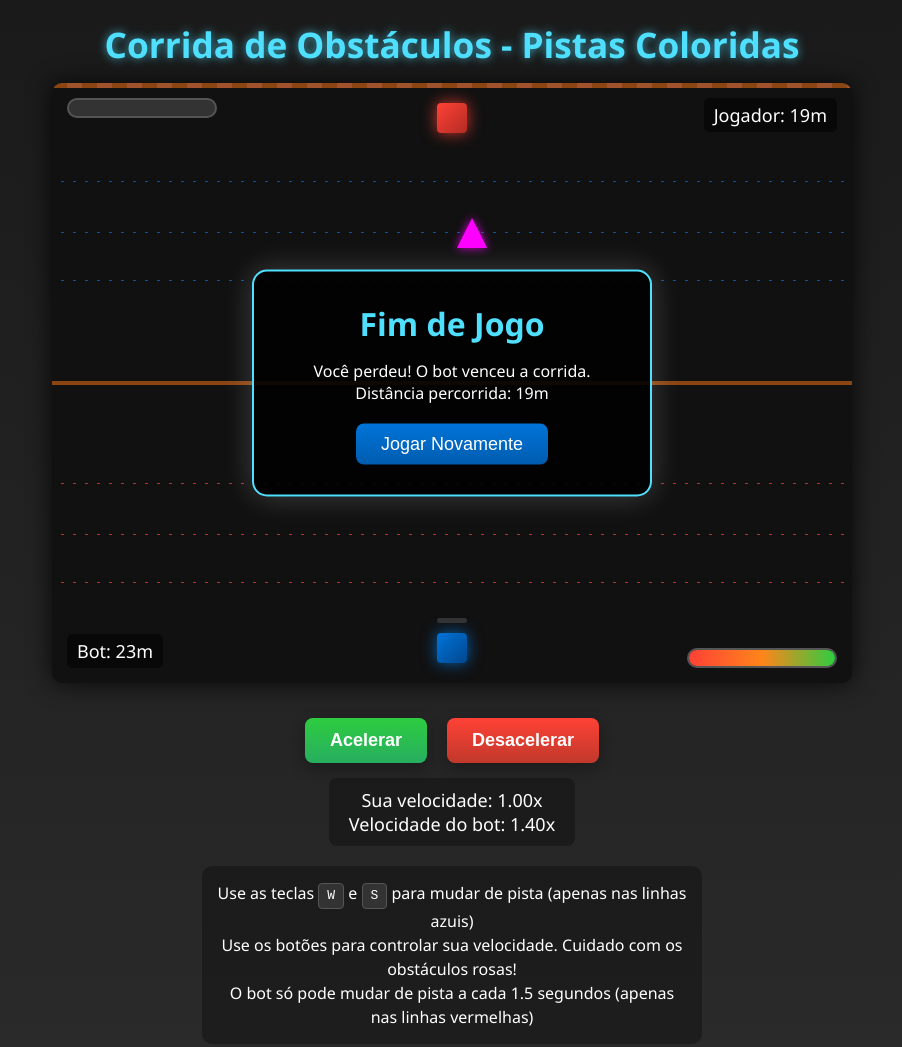
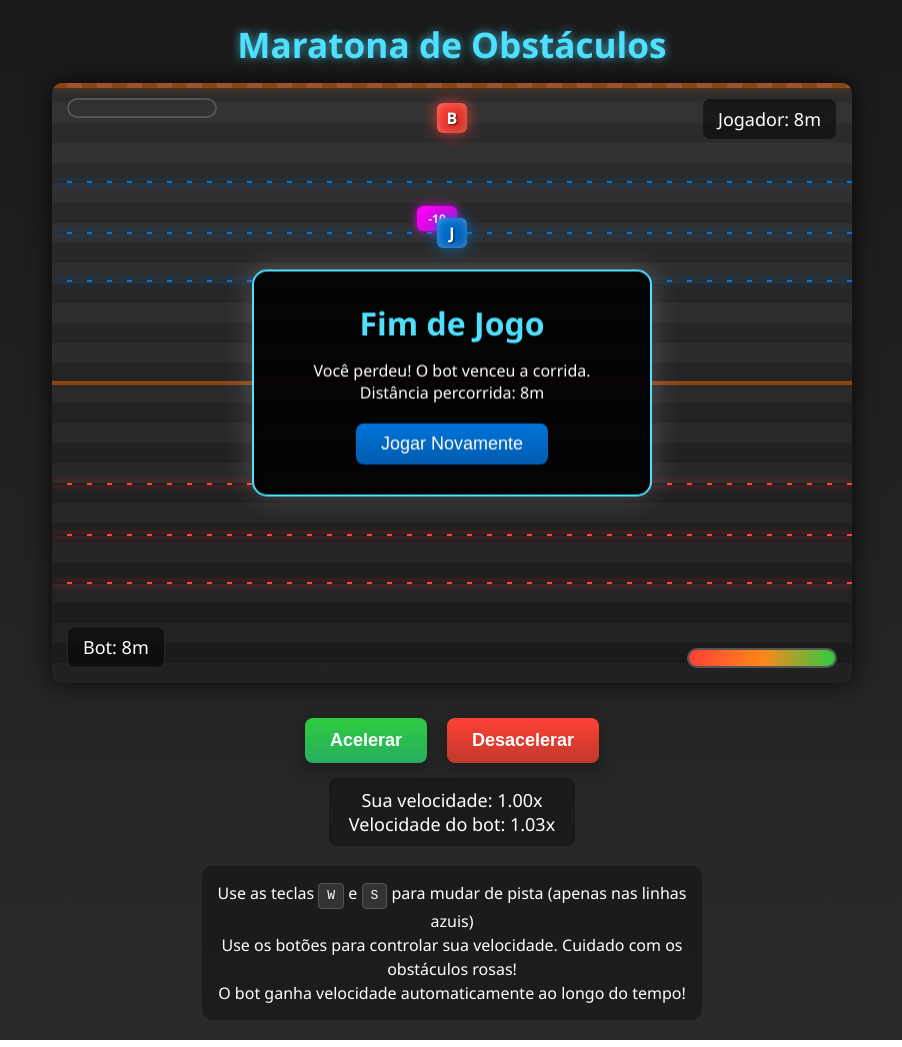
Before and after one commit to Z01NH0/Racing-Stars, a plain HTML site: page index.html in a window 1280 px wide. Shown: the whole page, without its empty margins (188-1090 px from the left). Drawn offline with Linux system fonts and the light colour scheme.

Commit message:
v0.6 beta

```diff
--- a/index.html
+++ b/index.html
@@ -3,7 +3,7 @@
 <head>
     <meta charset="UTF-8">
     <meta name="viewport" content="width=device-width, initial-scale=1.0">
-    <title>Corrida de Obstáculos - Pistas Coloridas</title>
+    <title>Maratona de Obstáculos</title>
     <style>
         * {
             margin: 0;
@@ -37,7 +37,6 @@
             position: relative;
             width: 800px;
             height: 600px;
-            background-color: #111;
             border-radius: 10px;
             overflow: hidden;
             box-shadow: 0 0 25px rgba(0, 0, 0, 0.8);
@@ -48,8 +47,26 @@
             position: absolute;
             width: 100%;
             height: 100%;
+            background: linear-gradient(to bottom, #2d2d2d, #1a1a1a);
+            overflow: hidden;
         }
 
+        /* Efeito de pista */
+        #track::before {
+            content: '';
+            position: absolute;
+            width: 100%;
+            height: 100%;
+            background: repeating-linear-gradient(
+                to bottom,
+                transparent,
+                transparent 20px,
+                rgba(255, 255, 255, 0.03) 20px,
+                rgba(255, 255, 255, 0.03) 40px
+            );
+        }
+
+        /* Divisão central */
         #divider {
             position: absolute;
             top: 0;
@@ -64,6 +81,7 @@
                 #A0522D 30px
             );
             z-index: 2;
+            box-shadow: 0 0 10px rgba(139, 69, 19, 0.7);
         }
 
         .player-area {
@@ -83,64 +101,85 @@
             border-top: 2px solid #8B4513;
         }
 
-        .lane {
+        /* Linhas da pista - azuis para jogador */
+        .player-lane {
             position: absolute;
             width: 100%;
-            height: 1px;
-        }
-
-        .player-lane {
+            height: 2px;
             background: repeating-linear-gradient(
                 90deg,
                 transparent,
-                transparent 9px,
-                rgba(0, 116, 217, 0.7) 9px,
-                rgba(0, 116, 217, 0.7) 12px
+                transparent 15px,
+                #0074D9 15px,
+                #0074D9 20px
             );
+            box-shadow: 0 0 8px rgba(0, 116, 217, 0.6);
         }
 
+        /* Linhas da pista - vermelhas para bot */
         .bot-lane {
+            position: absolute;
+            width: 100%;
+            height: 2px;
             background: repeating-linear-gradient(
                 90deg,
                 transparent,
-                transparent 9px,
-                rgba(255, 65, 54, 0.7) 9px,
-                rgba(255, 65, 54, 0.7) 12px
+                transparent 15px,
+                #FF4136 15px,
+                #FF4136 20px
             );
+            box-shadow: 0 0 8px rgba(255, 65, 54, 0.6);
         }
 
-        .player {
+        /* Corredores */
+        .runner {
             position: absolute;
             width: 30px;
             height: 30px;
-            border-radius: 4px;
+            border-radius: 6px;
             z-index: 10;
-            transition: transform 0.2s;
+            transition: all 0.2s ease;
+            display: flex;
+            justify-content: center;
+            align-items: center;
+            font-weight: bold;
+            color: white;
+            text-shadow: 1px 1px 2px rgba(0, 0, 0, 0.7);
         }
 
         #player {
-            background: linear-gradient(135deg, #0074D9, #00478f);
-            box-shadow: 0 0 15px rgba(0, 116, 217, 0.8);
-            bottom: 20px;
+            background: linear-gradient(135deg, #0074D9, #005caf);
+            box-shadow: 0 0 15px rgba(0, 116, 217, 0.8), inset 0 0 10px rgba(255, 255, 255, 0.3);
+            top: 135px;
             left: 385px;
         }
 
+        #player::after {
+            content: 'J';
+        }
+
         #bot {
-            background: linear-gradient(135deg, #FF4136, #b32c23);
-            box-shadow: 0 0 15px rgba(255, 65, 54, 0.8);
-            top: 20px;
+            background: linear-gradient(135deg, #FF4136, #cc2b20);
+            box-shadow: 0 0 15px rgba(255, 65, 54, 0.8), inset 0 0 10px rgba(255, 255, 255, 0.3);
+            bottom: 135px;
             left: 385px;
         }
 
+        #bot::after {
+            content: 'B';
+        }
+
+        /* Barras de saúde */
         .health-bar {
             position: absolute;
             width: 150px;
             height: 20px;
-            background-color: #333;
+            background-color: rgba(51, 51, 51, 0.8);
             border: 2px solid #555;
             border-radius: 10px;
             overflow: hidden;
             z-index: 20;
+            backdrop-filter: blur(2px);
         }
 
         .health-fill {
@@ -160,13 +199,16 @@
             right: 15px;
         }
 
+        /* Display de distância */
         .distance-display {
             position: absolute;
             font-size: 18px;
             background: rgba(0, 0, 0, 0.5);
-            padding: 5px 10px;
-            border-radius: 5px;
+            padding: 8px 15px;
+            border-radius: 8px;
             z-index: 20;
+            backdrop-filter: blur(2px);
+            border: 1px solid rgba(255, 255, 255, 0.1);
         }
 
         #player-distance {
@@ -179,9 +221,11 @@
             left: 15px;
         }
 
+        /* Obstáculos */
         .obstacle {
             position: absolute;
             z-index: 5;
+            border-radius: 4px;
         }
 
         .triangle {
@@ -196,11 +240,18 @@
         .rectangle {
             width: 40px;
             height: 25px;
-            background-color: #FF00FF;
-            border-radius: 4px;
+            background: linear-gradient(135deg, #ff00ff, #cc00cc);
+            border-radius: 6px;
             filter: drop-shadow(0 0 5px rgba(255, 0, 255, 0.8));
+            display: flex;
+            justify-content: center;
+            align-items: center;
+            color: white;
+            font-weight: bold;
+            font-size: 12px;
         }
 
+        /* Controles */
         .controls {
             display: flex;
             gap: 20px;
@@ -238,6 +289,7 @@
             transform: translateY(-3px);
         }
 
+        /* Display de velocidade */
         .speed-display {
             margin-top: 15px;
             font-size: 18px;
@@ -245,8 +297,10 @@
             background: rgba(0, 0, 0, 0.3);
             padding: 10px 20px;
             border-radius: 8px;
+            backdrop-filter: blur(2px);
         }
 
+        /* Tela de game over */
         #game-over {
             position: absolute;
             top: 50%;
@@ -260,6 +314,7 @@
             display: none;
             box-shadow: 0 0 30px rgba(255, 255, 255, 0.2);
             border: 2px solid #4fe0ff;
+            backdrop-filter: blur(5px);
         }
 
         #game-over h2 {
@@ -285,6 +340,7 @@
             transform: scale(1.05);
         }
 
+        /* Instruções */
         .instructions {
             margin-top: 20px;
             text-align: center;
@@ -293,6 +349,7 @@
             background: rgba(0, 0, 0, 0.3);
             padding: 15px;
             border-radius: 10px;
+            backdrop-filter: blur(2px);
         }
 
         .key {
@@ -304,53 +361,43 @@
             font-family: monospace;
         }
 
-        .cooldown-indicator {
-            position: absolute;
-            width: 30px;
-            height: 5px;
-            background: #333;
-            border-radius: 3px;
-            overflow: hidden;
-            z-index: 15;
+        /* Efeito de movimento */
+        @keyframes moveRoad {
+            from { background-position: 0 0; }
+            to { background-position: 0 40px; }
         }
 
-        .cooldown-fill {
-            height: 100%;
-            background: #2ECC40;
-            width: 0%;
-            transition: width 0.1s linear;
-        }
-
-        #bot-cooldown {
-            bottom: 60px;
-            left: 385px;
+        .moving {
+            animation: moveRoad 0.5s linear infinite;
         }
     </style>
 </head>
 <body>
-    <h1>Corrida de Obstáculos - Pistas Coloridas</h1>
+    <h1>Maratona de Obstáculos</h1>
 
     <div id="game-container">
         <div id="track">
             <div id="divider"></div>
 
+            <!-- Área do jogador com linhas azuis -->
             <div id="player-area" class="player-area">
-                <!-- Linhas azuis para o jogador -->
-                <div class="lane player-lane" style="top: 33%"></div>
-                <div class="lane player-lane" style="top: 50%"></div>
-                <div class="lane player-lane" style="top: 66%"></div>
+                <div class="player-lane" style="top: 33%"></div>
+                <div class="player-lane" style="top: 50%"></div>
+                <div class="player-lane" style="top: 66%"></div>
             </div>
 
+            <!-- Área do bot com linhas vermelhas -->
             <div id="bot-area" class="player-area">
-                <!-- Linhas vermelhas para o bot -->
-                <div class="lane bot-lane" style="top: 33%"></div>
-                <div class="lane bot-lane" style="top: 50%"></div>
-                <div class="lane bot-lane" style="top: 66%"></div>
+                <div class="bot-lane" style="top: 33%"></div>
+                <div class="bot-lane" style="top: 50%"></div>
+                <div class="bot-lane" style="top: 66%"></div>
             </div>
 
-            <div id="player" class="player"></div>
-            <div id="bot" class="player"></div>
+            <!-- Corredores -->
+            <div id="player" class="runner"></div>
+            <div id="bot" class="runner"></div>
 
+            <!-- Barras de saúde -->
             <div id="player-health" class="health-bar">
                 <div id="player-health-fill" class="health-fill"></div>
             </div>
@@ -359,13 +406,11 @@
                 <div id="bot-health-fill" class="health-fill"></div>
             </div>
 
+            <!-- Distâncias -->
             <div id="player-distance" class="distance-display">Jogador: 0m</div>
             <div id="bot-distance" class="distance-display">Bot: 0m</div>
 
-            <div id="bot-cooldown" class="cooldown-indicator">
-                <div id="bot-cooldown-fill" class="cooldown-fill"></div>
-            </div>
-
+            <!-- Tela de game over -->
             <div id="game-over">
                 <h2>Fim de Jogo</h2>
                 <p id="game-result"></p>
@@ -374,20 +419,23 @@
         </div>
     </div>
 
+    <!-- Controles -->
     <div class="controls">
         <button id="accelerate" class="control-btn">Acelerar</button>
         <button id="decelerate" class="control-btn">Desacelerar</button>
     </div>
 
+    <!-- Display de velocidade -->
     <div class="speed-display">
         <div>Sua velocidade: <span id="player-speed">1.00</span>x</div>
         <div>Velocidade do bot: <span id="bot-speed">1.00</span>x</div>
     </div>
 
+    <!-- Instruções -->
     <div class="instructions">
         <p>Use as teclas <span class="key">W</span> e <span class="key">S</span> para mudar de pista (apenas nas linhas azuis)</p>
         <p>Use os botões para controlar sua velocidade. Cuidado com os obstáculos rosas!</p>
-        <p>O bot só pode mudar de pista a cada 1.5 segundos (apenas nas linhas vermelhas)</p>
+        <p>O bot ganha velocidade automaticamente ao longo do tempo!</p>
     </div>
 
     <script>
@@ -409,14 +457,15 @@
             decelerationRate: 0.04,
             maxSpeed: 3.0,
             minSpeed: 0.5,
-            botCooldown: 0,
-            botCooldownMax: 90, // 1.5 segundos em frames (60fps = 90 frames)
+            botSpeedIncrease: 0.03, // Aumento de velocidade do bot por segundo
             obstacleFrequency: 2000, // Quanto maior, menos obstáculos
-            minObstacleFrequency: 500 // Frequência mínima de obstáculos
+            minObstacleFrequency: 500, // Frequência mínima de obstáculos
+            lastBotSpeedIncrease: 0 // Timestamp do último aumento de velocidade do bot
         };
 
         // Elementos do DOM
         const gameContainer = document.getElementById('game-container');
+        const track = document.getElementById('track');
         const player = document.getElementById('player');
         const bot = document.getElementById('bot');
         const playerHealthFill = document.getElementById('player-health-fill');
@@ -430,11 +479,10 @@
         const restartBtn = document.getElementById('restart');
         const playerDistanceDisplay = document.getElementById('player-distance');
         const botDistanceDisplay = document.getElementById('bot-distance');
-        const botCooldownFill = document.getElementById('bot-cooldown-fill');
 
         // Posições Y das pistas (para área do jogador e do bot)
-        const playerLanePositions = [90, 150, 210]; // Top, middle, bottom
-        const botLanePositions = [390, 450, 510];   // Top, middle, bottom
+       const playerLanePositions = [85, 135, 185]; // Top, middle, bottom (parte de cima)
+const botLanePositions = [390, 450, 510];   // Top, middle, bottom (parte de baixo)
 
         // Inicializar o jogo
         function initGame() {
@@ -449,12 +497,11 @@
             gameConfig.playerDistance = 0;
             gameConfig.botDistance = 0;
             gameConfig.obstacleFrequency = 2000;
-            gameConfig.botCooldown = 0;
+            gameConfig.lastBotSpeedIncrease = Date.now();
 
             updateHealthBars();
             updateSpeedDisplays();
             updateDistanceDisplays();
-            updateBotCooldown();
 
             // Reposicionar jogadores
             player.style.bottom = '20px';
@@ -464,6 +511,9 @@
 
             // Remover obstáculos antigos
             document.querySelectorAll('.obstacle').forEach(obs => obs.remove());
+
+            // Iniciar animação da pista
+            track.classList.add('moving');
 
             gameOverDisplay.style.display = 'none';
         }
@@ -480,6 +530,16 @@
                 gameConfig.minObstacleFrequency,
                 2000 - difficultyLevel * 150
             );
+        }
+
+        // Aumentar velocidade do bot com o tempo
+        function increaseBotSpeed() {
+            const now = Date.now();
+            if (now - gameConfig.lastBotSpeedIncrease >= 1000) { // A cada segundo
+                gameConfig.botSpeed = Math.min(gameConfig.botSpeed + gameConfig.botSpeedIncrease, gameConfig.maxSpeed);
+                gameConfig.lastBotSpeedIncrease = now;
+                updateSpeedDisplays();
+            }
         }
 
         // Gerar obstáculos
@@ -515,6 +575,12 @@
             obstacle.dataset.area = area;
             obstacle.dataset.lane = lane;
 
+            if (!isTriangle) {
+                const damageText = document.createElement('span');
+                damageText.textContent = '-10';
+                obstacle.appendChild(damageText);
+            }
+
             gameContainer.appendChild(obstacle);
 
             // Adicionar aos obstáculos ativos
@@ -523,8 +589,19 @@
                 lane: lane,
                 area: area,
                 type: isTriangle ? 'triangle' : 'rectangle',
-                x: 800
+                x: 800,
+                y: area === 'player' ? playerLanePositions[lane] : botLanePositions[lane],
+                width: isTriangle ? 30 : 40,
+                height: isTriangle ? 30 : 25
             });
+        }
+
+        // Verificar colisão entre dois objetos
+        function checkCollision(obj1, obj2) {
+            return obj1.x < obj2.x + obj2.width &&
+                   obj1.x + obj1.width > obj2.x &&
+                   obj1.y < obj2.y + obj2.height &&
+                   obj1.y + obj1.height > obj2.y;
         }
 
         // Atualizar obstáculos
@@ -543,20 +620,48 @@
 
                 obstacle.element.style.left = `${obstacle.x}px`;
 
-                // Verificar colisão
-                if (obstacle.x < 420 && obstacle.x > 380) {
+                // Verificar colisão apenas se o obstáculo estiver perto do corredor
+                if (obstacle.x < 450 && obstacle.x > 300) {
+                    // Definir as áreas dos corredores
+                    const playerRect = {
+                        x: 385,
+                        y: playerLanePositions[gameConfig.playerLane] - 15,
+                        width: 30,
+                        height: 30
+                    };
+
+                    const botRect = {
+                        x: 385,
+                        y: botLanePositions[gameConfig.botLane] - 15,
+                        width: 30,
+                        height: 30
+                    };
+
+                    // Definir a área do obstáculo
+                    const obstacleRect = {
+                        x: obstacle.x,
+                        y: obstacle.y - (obstacle.type === 'triangle' ? 15 : 12),
+                        width: obstacle.width,
+                        height: obstacle.height
+                    };
+
+                    // Verificar colisão apenas se estiver na mesma pista
                     if (obstacle.area === 'player' && obstacle.lane === gameConfig.playerLane) {
+                        if (checkCollision(playerRect, obstacleRect)) {
                             takeDamage('player');
                             // Efeito visual de colisão
                             player.style.transform = 'scale(1.3)';
                             setTimeout(() => { player.style.transform = 'scale(1)'; }, 300);
                         }
+                    }
 
                     if (obstacle.area === 'bot' && obstacle.lane === gameConfig.botLane) {
+                        if (checkCollision(botRect, obstacleRect)) {
                             takeDamage('bot');
                             // Efeito visual de colisão
                             bot.style.transform = 'scale(1.3)';
                             setTimeout(() => { bot.style.transform = 'scale(1)'; }, 300);
+                        }
                     }
                 }
 
@@ -609,67 +714,48 @@
             botDistanceDisplay.textContent = `Bot: ${Math.floor(gameConfig.botDistance)}m`;
         }
 
-        // Atualizar cooldown do bot
-        function updateBotCooldown() {
-            const cooldownPercent = (gameConfig.botCooldown / gameConfig.botCooldownMax) * 100;
-            botCooldownFill.style.width = `${cooldownPercent}%`;
-        }
-
-        // IA do bot
+        // IA do bot - movimentação simples entre pistas
         function updateBot() {
             if (!gameConfig.gameRunning) return;
+
+            // Aumentar velocidade do bot com o tempo
+            increaseBotSpeed();
 
             // Atualizar distância do bot
             gameConfig.botDistance += gameConfig.botSpeed * 0.1;
             updateDistanceDisplays();
 
-            // Aumentar velocidade do bot gradualmente
-            if (gameConfig.botSpeed < gameConfig.maxSpeed) {
-                gameConfig.botSpeed += 0.002;
-            }
-
-            // Atualizar cooldown
-            if (gameConfig.botCooldown > 0) {
-                gameConfig.botCooldown--;
-                updateBotCooldown();
-            }
-
             // Verificar se há obstáculos próximos na pista do bot
             const imminentObstacle = gameConfig.obstacles.find(obs =>
-                obs.area === 'bot' && obs.lane === gameConfig.botLane && obs.x < 600 && obs.x > 400
+                obs.area === 'bot' && obs.lane === gameConfig.botLane && obs.x < 500 && obs.x > 350
             );
 
-            if (imminentObstacle && gameConfig.botCooldown === 0) {
+            if (imminentObstacle) {
                 // Tentar desviar
                 const possibleLanes = [0, 1, 2].filter(lane => lane !== gameConfig.botLane);
                 const safeLane = possibleLanes.find(lane =>
                     !gameConfig.obstacles.some(obs =>
-                        obs.area === 'bot' && obs.lane === lane && obs.x < 600 && obs.x > 400
+                        obs.area === 'bot' && obs.lane === lane && obs.x < 500 && obs.x > 350
                     )
                 );
 
                 if (safeLane !== undefined) {
                     gameConfig.botLane = safeLane;
                     bot.style.top = `${botLanePositions[safeLane] - 15}px`;
-                    gameConfig.botCooldown = gameConfig.botCooldownMax;
-                    updateBotCooldown();
                 }
             } else {
                 // Se não houver obstáculos, voltar para a pista do meio
-                if (gameConfig.botLane !== 1 && gameConfig.botCooldown === 0) {
+                if (gameConfig.botLane !== 1) {
                     gameConfig.botLane = 1;
                     bot.style.top = `${botLanePositions[1] - 15}px`;
-                    gameConfig.botCooldown = gameConfig.botCooldownMax;
-                    updateBotCooldown();
                 }
             }
-
-            updateSpeedDisplays();
         }
 
         // Finalizar jogo
         function endGame(message) {
             gameConfig.gameRunning = false;
+            track.classList.remove('moving');
             gameResult.textContent = `${message} Distância percorrida: ${Math.floor(gameConfig.playerDistance)}m`;
             gameOverDisplay.style.display = 'block';
         }
@@ -696,16 +782,14 @@
             if (!gameConfig.gameRunning) return;
 
             if (e.key === 'w' || e.key === 'W') {
-                // Mover para cima (apenas se não estiver na pista mais alta)
                 if (gameConfig.playerLane > 0) {
                     gameConfig.playerLane--;
-                    player.style.bottom = `${20 + gameConfig.playerLane * 60}px`;
+                    player.style.top = `${playerLanePositions[gameConfig.playerLane]}px`;
                 }
             } else if (e.key === 's' || e.key === 'S') {
-                // Mover para baixo (apenas se não estiver na pista mais baixa)
                   if (gameConfig.playerLane < 2) {
                       gameConfig.playerLane++;
-                    player.style.bottom = `${20 + gameConfig.playerLane * 60}px`;
+                      player.style.top = `${playerLanePositions[gameConfig.playerLane]}px`;
                 }
             }
         });
@@ -730,6 +814,8 @@
 
         // Inicializar o jogo
         initGame();
+      player.style.top = `${playerLanePositions[1]}px`; // Posição inicial do jogador
+bot.style.bottom = `${botLanePositions[1]}px`;
         gameLoop();
     </script>
 </body>
```
Lines whose indentation alone changed are shown as unchanged.
